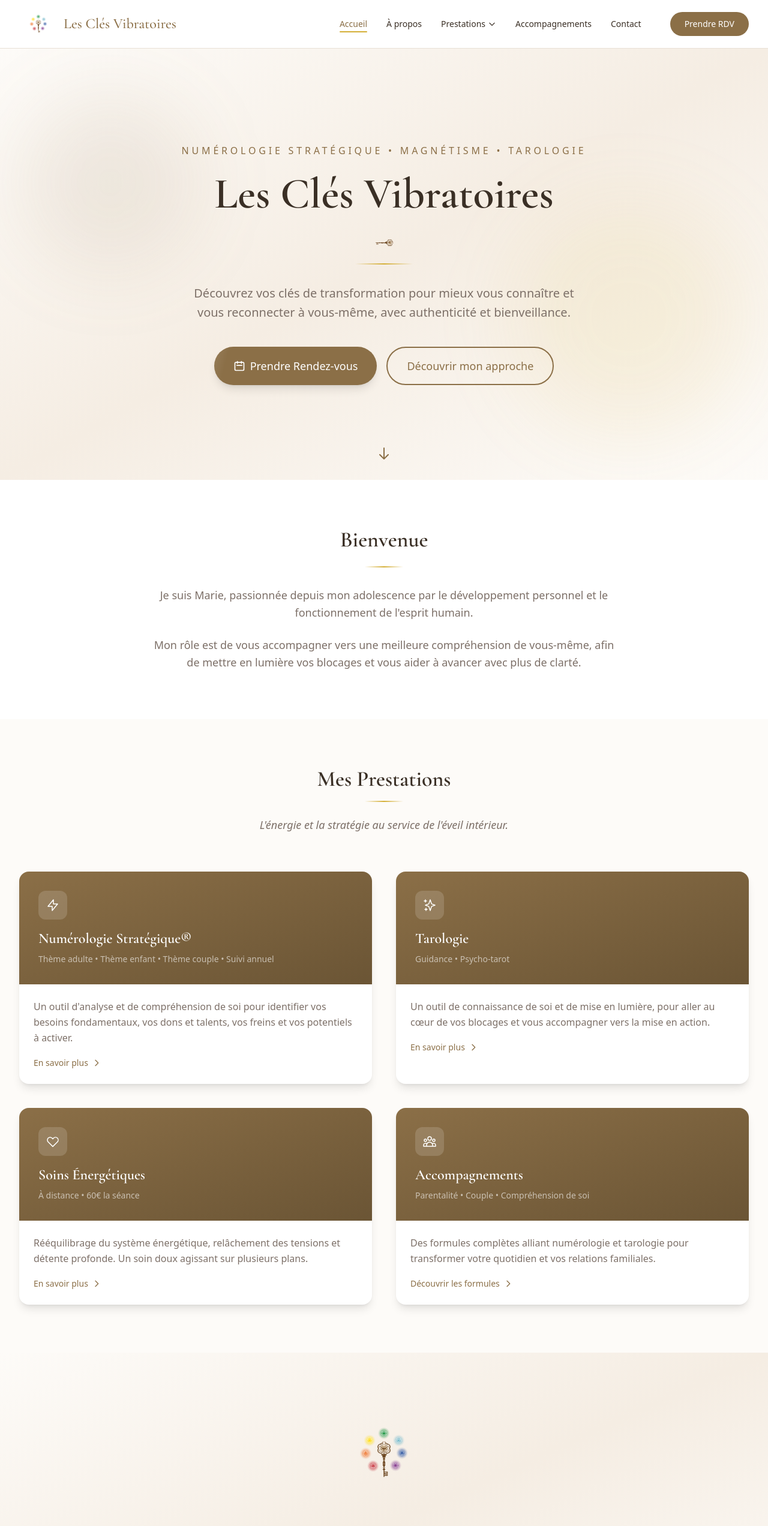
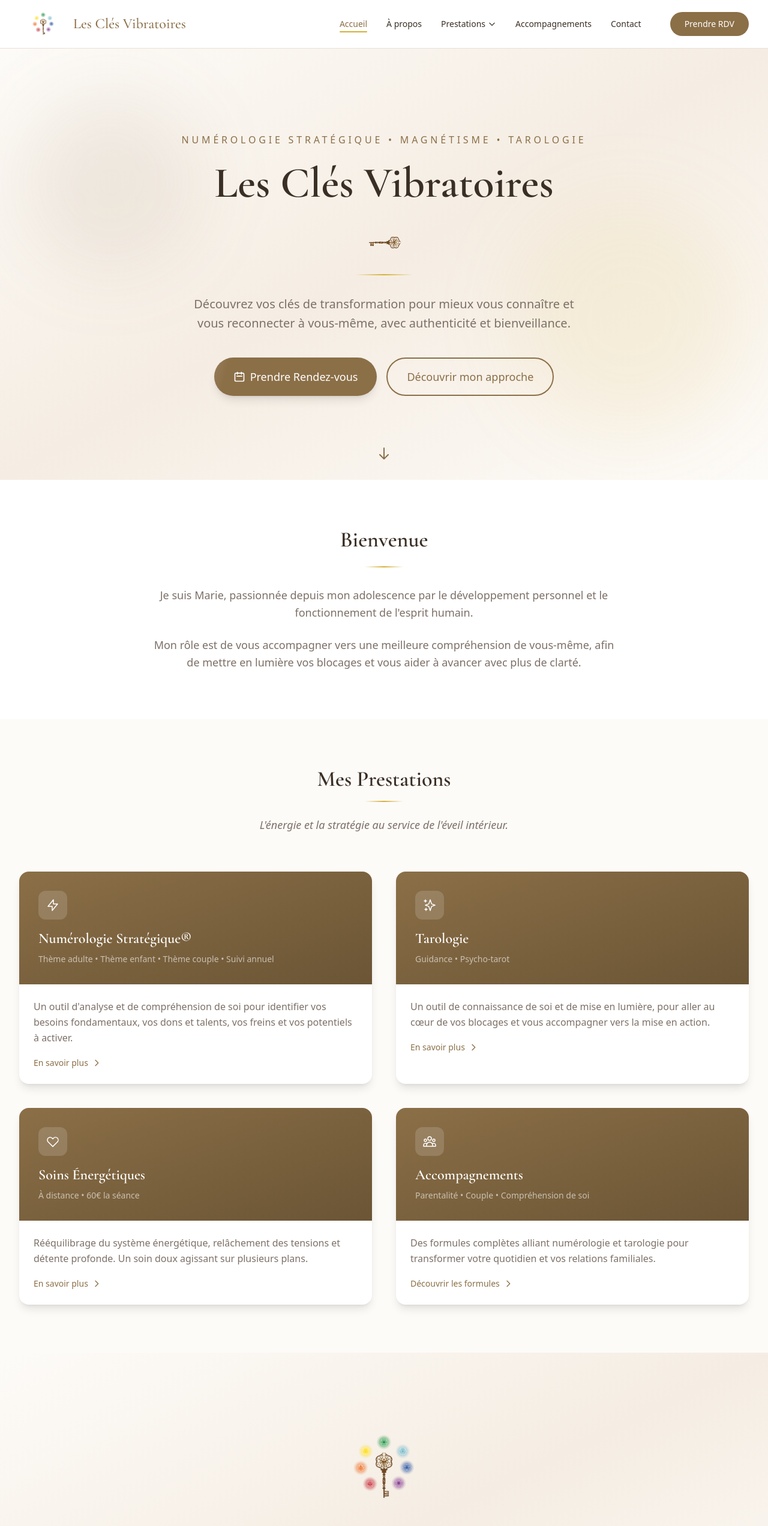
Before and after one commit to flowxt/cles-vibratoires, a Next.js app: page / in a window 1280 px wide. Shown: the top 2544 px of the page at 60% size. Built offline with nearby package versions, Linux system fonts and the light colour scheme.

Commit message:
zoom clé

```diff
--- a/app/page.tsx
+++ b/app/page.tsx
@@ -187,9 +187,9 @@ export default function Home() {
               <Image
                 src="/logo-test.png"
                 alt="Les Clés Vibratoires"
-                width={180}
-                height={180}
-                className="w-40 h-40 sm:w-44 sm:h-44 object-contain mx-auto mb-6"
+                width={240}
+                height={240}
+                className="w-48 h-48 sm:w-56 sm:h-56 object-contain mx-auto mb-6"
               />
             </ScaleIn>
             <FadeUp delay={0.15}>
--- a/components/Footer.tsx
+++ b/components/Footer.tsx
@@ -13,9 +13,9 @@ export default function Footer() {
               <Image
                 src="/logo-test.png"
                 alt="Les Clés Vibratoires"
-                width={56}
-                height={56}
-                className="w-14 h-14 object-contain"
+                width={110}
+                height={110}
+                className="w-24 h-24 sm:w-28 sm:h-28 object-contain"
               />
               <h3 className="font-[family-name:var(--font-cormorant)] text-2xl font-medium text-[#D4AF37]">
                 Les Clés Vibratoires
--- a/components/Header.tsx
+++ b/components/Header.tsx
@@ -74,9 +74,9 @@ export default function Header() {
             <Image
               src="/logo-test.png"
               alt="Les Clés Vibratoires"
-              width={64}
-              height={64}
-              className="w-[52px] h-[52px] sm:w-[64px] sm:h-[64px] object-contain"
+              width={80}
+              height={80}
+              className="w-[64px] h-[64px] sm:w-[80px] sm:h-[80px] object-contain"
               priority
             />
             <span className="hidden sm:block font-[family-name:var(--font-cormorant)] text-xl lg:text-2xl font-medium text-[#8B6F47]">
--- a/components/HeroAnimated.tsx
+++ b/components/HeroAnimated.tsx
@@ -38,9 +38,9 @@ export default function HeroAnimated() {
             <Image
               src="/cle-marron.png"
               alt=""
-              width={44}
-              height={44}
-              className="w-11 h-11 object-contain mx-auto mb-3 rotate-90"
+              width={80}
+              height={80}
+              className="w-16 h-16 sm:w-20 sm:h-20 object-contain mx-auto mb-3 rotate-90"
               priority
             />
           </motion.div>
```
